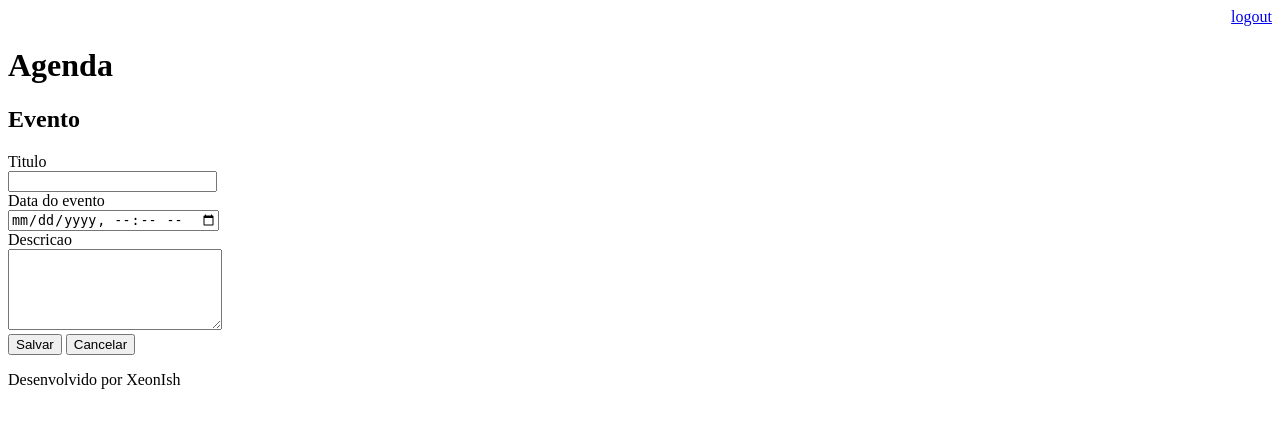
After one commit to XeonIsh/agenda, a Django app: page /agenda/evento/ in a window 1280 px wide. The commit adds this page. Shown: the top 428 px of the page. Run offline with Django 3.2, Linux system fonts and the light colour scheme; a user stored in the database is signed in.

Commit message:
Criada opcao de adicionar eventos e ignorar arquivos compilados

```diff
--- a/agenda/urls.py
+++ b/agenda/urls.py
@@ -22,8 +22,11 @@ from django.views.generic import RedirectView
 urlpatterns = [
     path('admin/', admin.site.urls),
     path('agenda/', views.lista_eventos),
+    path('agenda/evento/', views.evento),
+    path('agenda/evento/submit', views.submit_evento),
     path ('', RedirectView.as_view(url='/agenda/')),
     path('login/', views.login_user),
     path('login/submit', views.submit_login),
     path('logout/', views.logout_user)
-]
+
+    ]
--- a/core/views.py
+++ b/core/views.py
@@ -33,3 +33,20 @@ def lista_eventos(request):
     evento = Evento.objects.filter(usuario=usuario)
     dados = {'eventos': evento}
     return render(request, 'agenda.html', dados)
+
+@login_required(login_url='/login/')
+def evento(request):
+    return render (request, 'evento.html')
+
+@login_required(login_url='/login/')
+def submit_evento(request):
+    if request.POST:
+        titulo = request.POST.get('titulo')
+        data_evento = request.POST.get('data_evento')
+        descricao = request.POST.get('descricao')
+        usuario = request.user
+        Evento.objects.create(titulo=titulo,
+                              data_evento=data_evento,
+                              descricao=descricao,
+                              usuario=usuario)
+        return redirect ('/')
--- a/templates/agenda.html
+++ b/templates/agenda.html
@@ -2,7 +2,9 @@
 
 {% block content %}
     <h2>Agendamentos</h2>
-
+    <a href="evento/">
+    <button type="button">Novo Evento</button>
+    </a>
     <ul style="font-size: 18px">
     {% for evento in eventos %}
         <li>{{ evento.titulo }} = {{ evento.get_data_evento}}</li>
--- /dev/null
+++ b/templates/evento.html
@@ -0,0 +1,25 @@
+{% extends "model-page.html" %}
+
+{% block content %}
+
+<h2>Evento</h2>
+
+<form action="submit" method="POST"> {% csrf_token %}
+    <label>Titulo</label>
+    <br>
+    <input type="text" name="titulo" size="23">
+    <br>
+    <label>Data do evento</label>
+    <br>
+    <input type="datetime-local" name="data_evento" size="24">
+    <br>
+    <label>Descricao</label>
+    <br>
+    <textarea name="descricao" rows="5" cols="24"></textarea>
+    <br>
+    <button type="submit">Salvar</button>
+    <a href="/">
+        <button type="button">Cancelar</button>
+    </a>
+</form>
+{% endblock %}
```
Also changed, not shown: db.sqlite3, 1 other file.
